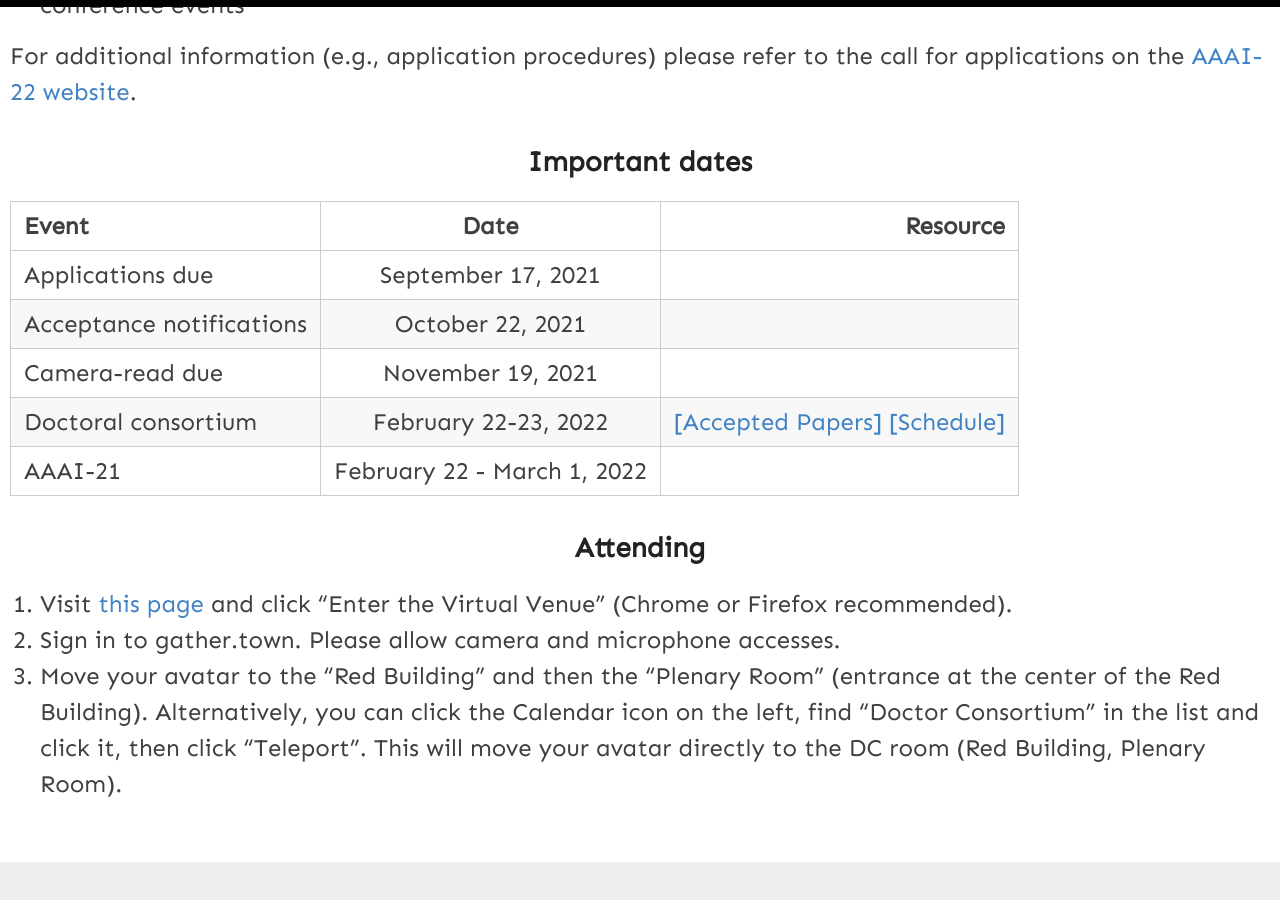
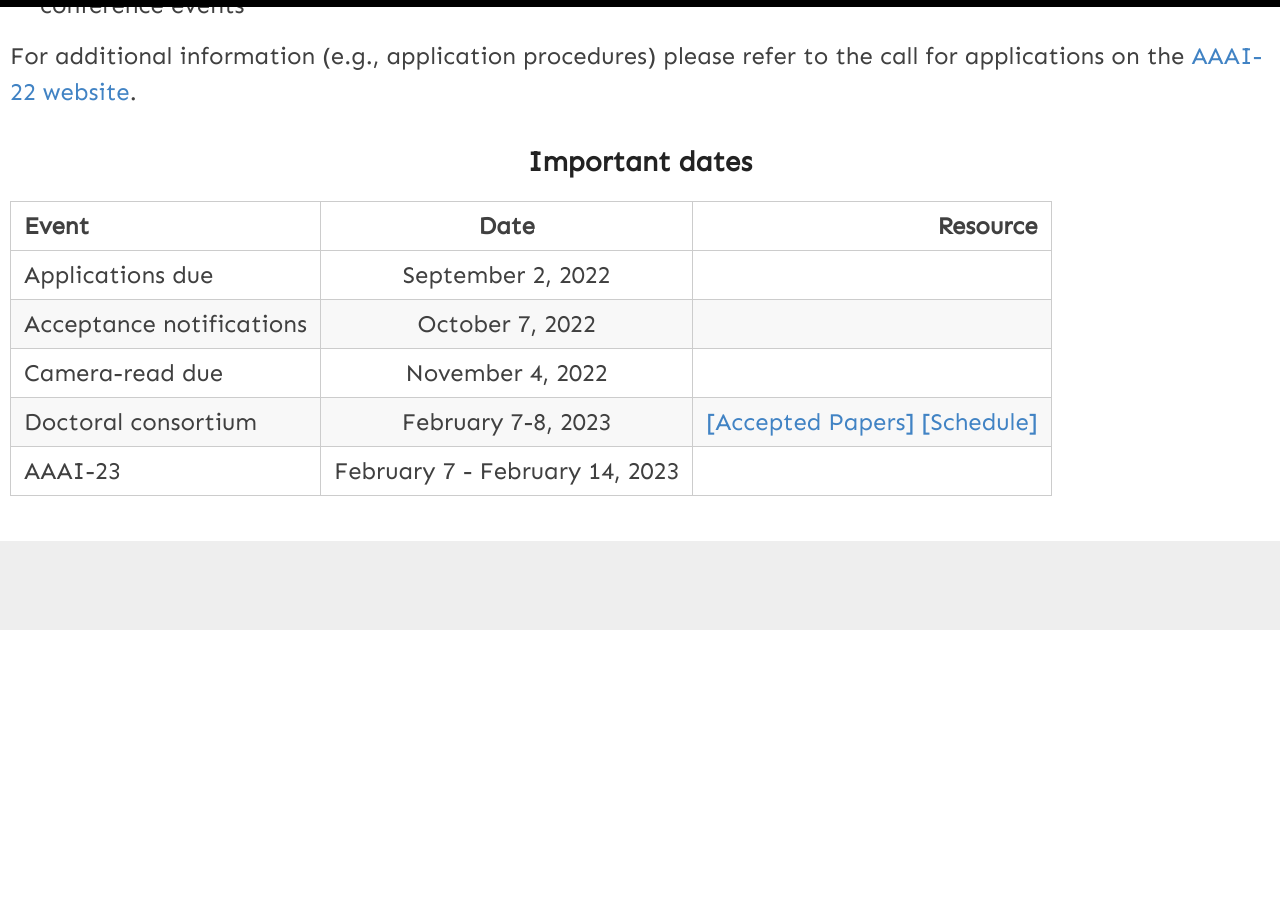
Before and after one commit to yue-ning/dc2025, a Jekyll site: the page built from index.md, in a window 1280 px wide and 900 px high, scrolled down 549 px. Built offline with Jekyll 4.4.1, drawn with Linux system fonts in a browser that asks for light colours; after the commit the page ends 1179 px from its top, so only the background shows below that.

Commit message:
revise for aaai dc 2023

```diff
--- a/index.md
+++ b/index.md
@@ -9,20 +9,15 @@ The Twenty-Seventh AAAI/SIGAI Doctoral Consortium (DC) will provide a group of P
 - Support a new generation of researchers by offering advice about academic, research, industrial, and nontraditional career paths
 - Contribute to the overall conference goals through interaction with other researchers and participation in conference events
 
-For additional information (e.g., application procedures) please refer to the call for applications on the [AAAI-22 website](https://aaai.org/Conferences/AAAI-22/aaai22dccall/).
+For additional information (e.g., application procedures) please refer to the call for applications on the [AAAI-22 website](https://aaai.org/Conferences/AAAI-23/).
 
 
 ### Important dates
 
 | Event       | Date     | Resource     |
 | :------------- | :----------: | -----------: |
-|  Applications due | September 17, 2021  |    |
-|  Acceptance notifications | October 22, 2021 | |
-|  Camera-read due | November 19, 2021 | |
-|  Doctoral consortium | February 22-23, 2022 | [[Accepted Papers]](/dc2022/papers) [[Schedule]](/dc2022/schedule) |
-|  AAAI-21 | February 22 - March 1, 2022 | |
-
-### Attending
-1. Visit [this page](https://aaai-2022.virtualchair.net/venue.html) and click "Enter the Virtual Venue" (Chrome or Firefox recommended).
-2. Sign in to gather.town. Please allow camera and microphone accesses.
-3. Move your avatar to the "Red Building" and then the "Plenary Room" (entrance at the center of the Red Building). Alternatively, you can click the Calendar icon on the left, find "Doctor Consortium" in the list and click it, then click "Teleport". This will move your avatar directly to the DC room (Red Building, Plenary Room).
+|  Applications due | September 2, 2022  |    |
+|  Acceptance notifications | October 7, 2022 | |
+|  Camera-read due | November 4, 2022 | |
+|  Doctoral consortium | February 7-8, 2023 | [[Accepted Papers]](/) [[Schedule]](/dc2023/schedule) |
+|  AAAI-23 | February 7 - February 14, 2023 | |
```
